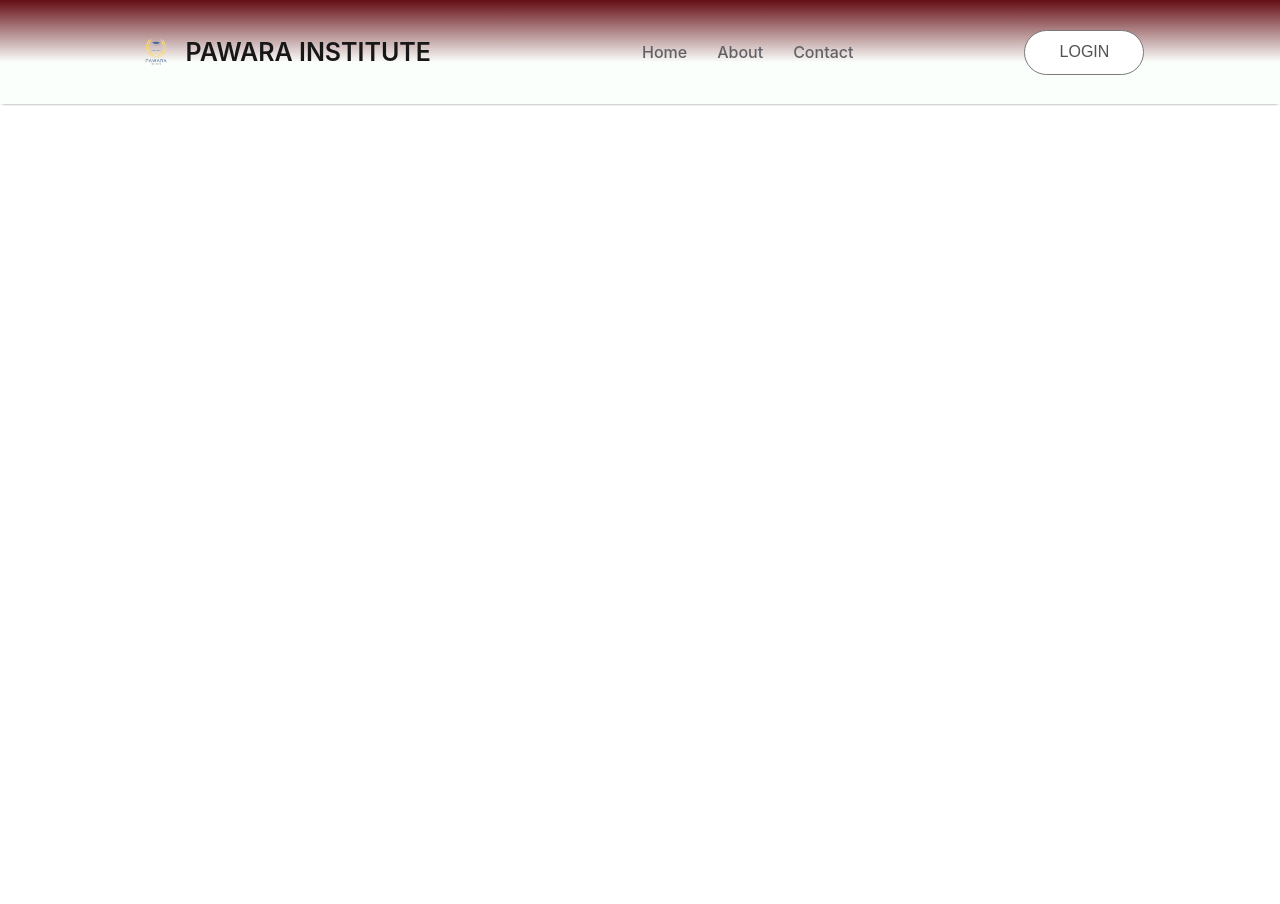
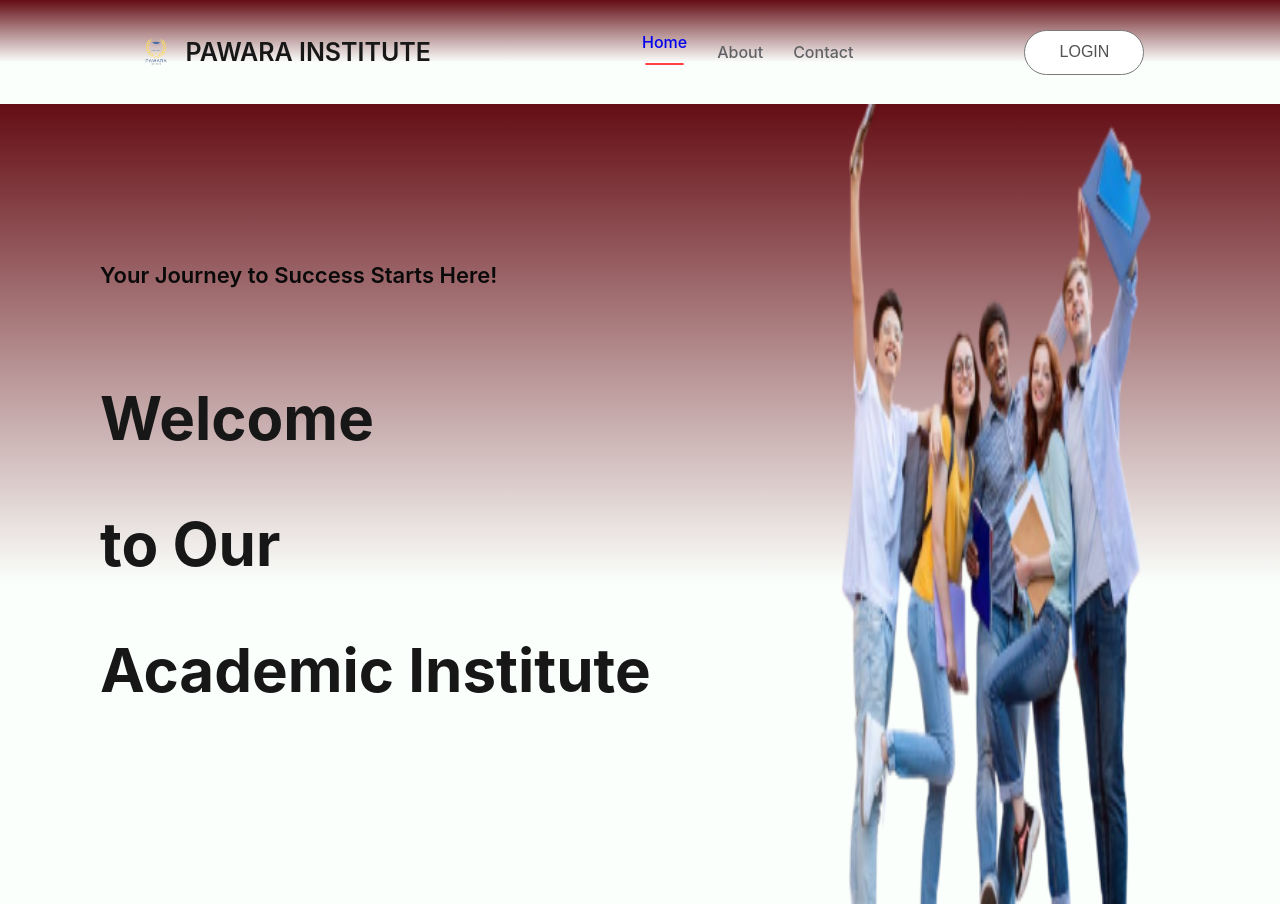
Before and after one commit to sachii4488/Pawara-Student-and-Teacher-Management-System, a React (Create React App) app in the folder frontend/: page / in a window 1280 px wide. Before the commit the page ends 800 px from the top, so only its background shows below. Built offline with nearby package versions, Linux system fonts and the light colour scheme.

Commit message:
Home Page Created

```diff
--- a/frontend/src/App.js
+++ b/frontend/src/App.js
@@ -1,6 +1,7 @@
 import './App.css';
 import Navbar from './Components/Navbar/Navbar';
 import { BrowserRouter,Routes,Route } from 'react-router-dom';
+import Home from './Pages/Home';
 import LoginSignup from './Pages/LoginSignup';
 
 function App() {
@@ -9,6 +10,7 @@ function App() {
       <BrowserRouter>
       <Navbar/>
       <Routes>
+      <Route path='/' element={<Home/>}/>
 
       <Route path='/login' element={<LoginSignup/>} />
       </Routes>
--- /dev/null
+++ b/frontend/src/Components/Hero/Hero.css
@@ -0,0 +1,149 @@
+.hero{
+    height:100vh;
+    background: linear-gradient(180deg, #640D14,#e1ffea22 60%);
+    display: flex;
+}
+.hero-left{
+    flex:1;
+    display: flex;
+    flex-direction:column;
+    justify-content: center;
+    gap:20px;
+    padding-left: 180px;
+    line-height: 1.1;
+
+}
+.hero-left h2{
+    font-size: 26px;
+    font-weight: 600;
+    color: #090909;
+}
+.hero-left p{
+    font-size: 100px;
+    font-weight: 700;
+    color: #171717;
+}
+.hero-hand-icon{
+    display: flex;
+    align-items: center;
+    gap: 20px;
+
+}
+.hero-hand-icon img{
+    width: 105px;
+
+}
+.hero-latest-btn{
+    display: flex;
+    justify-content: center;
+    align-items: center;
+    gap: 15px;
+    width: 310px;
+    height: 70px;
+    border-radius: 75px;
+    margin-top: 30px;
+    background: #8D493A;
+    color:white;
+    font-weight: 500;
+}
+.hero-right{
+
+    flex:1;
+    display: flex;
+    justify-content: center;
+}
+@media(max-width:1280px){
+    .hero-left{
+        padding-left: 100px;
+    }
+    .hero-left h2{
+        font-size:22px;
+
+    }
+    .hero-left p{
+        font-size: 60px;
+    }
+    .hero-hand-icon img{
+        width: 80px;
+    }
+    .hero-latest-btn{
+        gap: 10px;
+        width: 250px;
+        height: 60px;
+        margin-top: 20px;
+        font-size:18px;
+    }
+    .hero-right img{
+        width: 500px;
+    }
+}
+@media(max-width:1024px){
+    .hero-left{
+        padding-left: 80px;
+    }
+    .hero-left h2{
+        font-size:20px;
+
+    }
+    .hero-left p{
+        font-size: 50px;
+    }c:\Users\HP\Desktop\web_development\Dogs\Home Page.png
+    .hero-hand-icon img{
+        width: 65px;
+    }
+    .hero-latest-btn{
+
+        width: 220px;
+        height: 50px;
+        font-size:16px;
+    }
+    .hero-right img{
+        width: 400px;
+    }
+}
+@media(max-width:800px){
+    .hero-left{
+        padding-left: 30px;
+    }
+    .hero-left h2{
+        font-size:16px;
+
+    }
+    .hero-left p{
+        font-size: 40px;
+    }
+    .hero-hand-icon img{
+        width: 50px;
+    }
+    .hero-latest-btn{
+
+        width: 175px;
+        height: 40px;
+        font-size:13px;
+    }
+    .hero-right img{
+        width: 300px;
+    }
+}
+@media(max-width:500px){
+    .hero{
+        flex-direction: column;
+    }
+    .hero-right{
+        display: none;
+    }
+    .hero-left h2{
+        font-size: 18px;
+    }
+    .hero-left p{
+        font-size: 50px;
+    }
+    .hero-hand-icon img{
+        width: 55px;
+    }
+    .hero-latest-btn{
+        width: 200px;
+        height: 45px;
+        font-size:14px ;
+    }
+}
--- /dev/null
+++ b/frontend/src/Components/Hero/Hero.jsx
@@ -0,0 +1,30 @@
+import React from "react";
+import './Hero.css'
+//import hand_icon from "../Assests/8.png"
+//import arrow_icon from "../Assests/arrow.png"
+//import hero_image from "../Assests/hero_image.png"
+import hero_image from "../Assests/hero2.png"
+const Hero = () => {
+    return (
+        <div className='hero'>
+            <div className="hero-left">
+                <h2>Your Journey to Success Starts Here!</h2>
+                <div>
+                    <div className="hero-welcome">
+                        <p>Welcome</p>
+                        {/* <img src={hand_icon} alt=""/> */}
+                   </div>
+                <p>to Our</p>
+                <p> Academic Institute  </p>
+            </div>
+
+
+        </div>
+        <div className="hero-right">
+        <img src={hero_image} alt=""/>
+            </div>
+            </div>
+    )
+}
+
+export default Hero
--- a/frontend/src/Components/Navbar/Navbar.jsx
+++ b/frontend/src/Components/Navbar/Navbar.jsx
@@ -1,4 +1,4 @@
-import React from 'react'
+import React, { useState } from 'react'
 import './Navbar.css'
 import { Link } from "react-router-dom";
 
@@ -6,6 +6,7 @@ import { Link } from "react-router-dom";
 import logo from '../Assests/logo.png'
 
 const Navbar = () => {
+  const[menu,setMenu]= useState("home")
   return (
     <div className="navbar">
         <div className="nav-logo">
@@ -14,7 +15,7 @@ const Navbar = () => {
 
     </div>
     <ul className='nav-menu'>
-        <li>Home</li>
+    <li onClick={()=>{setMenu("home")}}><Link style={{textDecoration: 'none'}} to ='/'>Home</Link>{menu==="home"?<hr/>:<></>}</li>
         <li>About</li>
         <li>Contact</li>
     </ul>
--- a/frontend/src/Pages/Home.jsx
+++ b/frontend/src/Pages/Home.jsx
@@ -0,0 +1,13 @@
+import React from 'react';
+import Hero from '../Components/Hero/Hero';
+
+const Home = () => {
+  return (
+    <div>
+        <Hero/>
+
+        </div>
+  )
+}
+
+export default Home
```
Also changed, not shown: frontend/src/Components/Assests/hero2.png (added).
